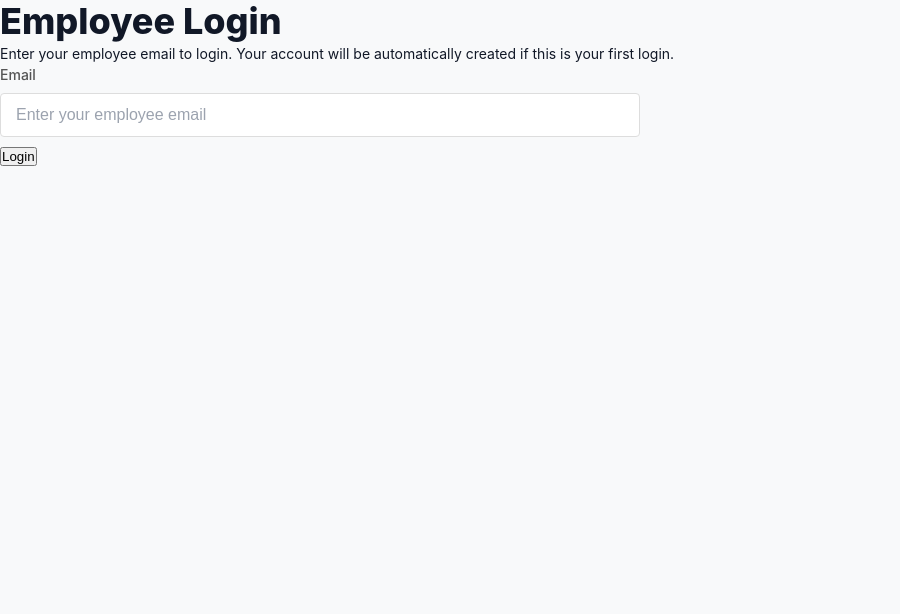
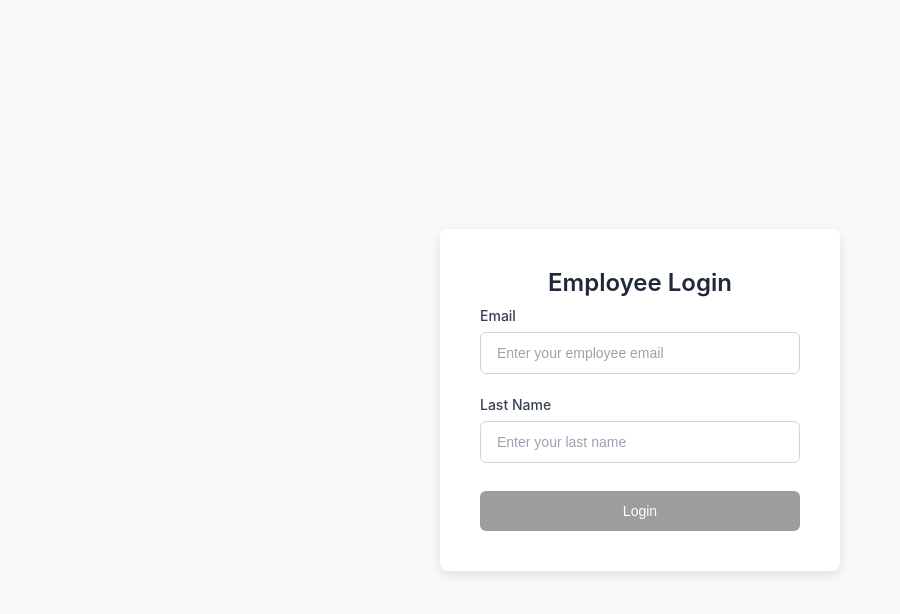
Before and after one commit to MdTanwer/CRM-, a React (Vite) app in the folder frontend/: page /login in a window 1280 px wide. Shown: the top 614 px of the page, without its empty margins (0-900 px from the left). Built offline with nearby package versions, Linux system fonts and the light colour scheme; no server answers.

Commit message:
login funality work is done

```diff
--- a/frontend/src/components/leads/LeadsTable.tsx
+++ b/frontend/src/components/leads/LeadsTable.tsx
@@ -1,12 +1,11 @@
-import React, { useMemo, useState } from "react";
+import React, { useMemo } from "react";
 import {
   useReactTable,
   getCoreRowModel,
   getPaginationRowModel,
   flexRender,
 } from "@tanstack/react-table";
-import type { ColumnDef, RowSelectionState } from "@tanstack/react-table";
-import { FaEllipsisV, FaEdit, FaTrash } from "react-icons/fa";
+import type { ColumnDef } from "@tanstack/react-table";
 import axios from "axios";
 import { toast } from "react-toastify";
 import "../../styles/leads.css";
@@ -48,20 +47,14 @@ export const LeadsTable: React.FC<LeadsTableProps> = ({
   onDataChange,
   onEditLead,
 }) => {
-  const [rowSelection, setRowSelection] = useState<RowSelectionState>({});
-  const [activeMenu, setActiveMenu] = useState<string | null>(null);
-  const [isDeleting, setIsDeleting] = useState(false);
-
   const handleEditLead = (leadId: string) => {
     if (onEditLead) {
       onEditLead(leadId);
     }
-    setActiveMenu(null);
   };
 
   const handleDeleteLead = async (leadId: string) => {
     try {
-      setIsDeleting(true);
       // Call the delete API
       await axios.delete(`http://localhost:3000/api/v1/leads/${leadId}`);
 
@@ -78,15 +71,7 @@ export const LeadsTable: React.FC<LeadsTableProps> = ({
         error?.response?.data?.message || "Failed to delete lead";
       toast.error(errorMsg);
       console.error("Error deleting lead:", error);
-    } finally {
-      setIsDeleting(false);
-      setActiveMenu(null);
     }
-  };
-
-  const toggleMenu = (leadId: string, e: React.MouseEvent) => {
-    e.stopPropagation(); // Prevent the click from bubbling up
-    setActiveMenu(activeMenu === leadId ? null : leadId);
   };
 
   const getStatusBadgeClass = (status: string) => {
@@ -128,24 +113,6 @@ export const LeadsTable: React.FC<LeadsTableProps> = ({
 
   const columns = useMemo<ColumnDef<Lead, any>[]>(
     () => [
-      {
-        id: "select",
-        header: ({ table }) => (
-          <input
-            type="checkbox"
-            checked={table.getIsAllPageRowsSelected()}
-            onChange={table.getToggleAllPageRowsSelectedHandler()}
-          />
-        ),
-        cell: ({ row }) => (
-          <input
-            type="checkbox"
-            checked={row.getIsSelected()}
-            onChange={row.getToggleSelectedHandler()}
-          />
-        ),
-        size: 40,
-      },
       {
         accessorKey: "name",
         header: "Name",
@@ -219,72 +186,21 @@ export const LeadsTable: React.FC<LeadsTableProps> = ({
         },
         size: 150,
       },
-      {
-        id: "actions",
-        header: "",
-        cell: ({ row }) => (
-          <div className="lead-action-menu">
-            <button
-              className="lead-action-btn"
-              onClick={(e) => toggleMenu(row.original._id, e)}
-            >
-              <FaEllipsisV />
-            </button>
-            {activeMenu === row.original._id && (
-              <div
-                className="lead-action-tooltip"
-                onClick={(e) => e.stopPropagation()}
-              >
-                <button
-                  className="lead-tooltip-btn"
-                  onClick={() => handleEditLead(row.original._id)}
-                >
-                  <FaEdit /> <span>Edit</span>
-                </button>
-                <button
-                  className="lead-tooltip-btn lead-delete-btn"
-                  onClick={() => handleDeleteLead(row.original._id)}
-                  disabled={isDeleting}
-                >
-                  <FaTrash />{" "}
-                  <span>{isDeleting ? "Deleting..." : "Delete"}</span>
-                </button>
-              </div>
-            )}
-          </div>
-        ),
-        size: 40,
-      },
     ],
-    [activeMenu, isDeleting]
+    []
   );
 
   const table = useReactTable({
     data,
     columns,
-    state: {
-      rowSelection,
-      pagination: { pageIndex, pageSize: PAGE_SIZE },
-    },
-    onRowSelectionChange: setRowSelection,
     getCoreRowModel: getCoreRowModel(),
     getPaginationRowModel: getPaginationRowModel(),
     manualPagination: true,
     pageCount,
+    state: {
+      pagination: { pageIndex, pageSize: PAGE_SIZE },
+    },
   });
-
-  // Close menu when clicking outside
-  React.useEffect(() => {
-    const handleClickOutside = () => {
-      setActiveMenu(null);
-    };
-
-    document.addEventListener("click", handleClickOutside);
-
-    return () => {
-      document.removeEventListener("click", handleClickOutside);
-    };
-  }, []);
 
   return (
     <div className="leads-table-wrapper">
--- a/frontend/src/context/AuthContext.tsx
+++ b/frontend/src/context/AuthContext.tsx
@@ -15,7 +15,7 @@ interface AuthContextType {
   token: string | null;
   isAuthenticated: boolean;
   loading: boolean;
-  login: (email: string) => Promise<boolean>;
+  login: (email: string, lastName: string) => Promise<boolean>;
   logout: () => void;
   setUser: (user: User | null) => void;
 }
@@ -53,10 +53,13 @@ export const AuthProvider: React.FC<{ children: React.ReactNode }> = ({
     loadUser();
   }, [token]);
 
-  const login = async (email: string): Promise<boolean> => {
+  const login = async (email: string, lastName: string): Promise<boolean> => {
     try {
       setLoading(true);
-      const { token: newToken, user: userData } = await loginUser(email);
+      const { token: newToken, user: userData } = await loginUser(
+        email,
+        lastName
+      );
 
       localStorage.setItem("token", newToken);
       setToken(newToken);
@@ -66,7 +69,7 @@ export const AuthProvider: React.FC<{ children: React.ReactNode }> = ({
       return true;
     } catch (error) {
       console.error("Login failed:", error);
-      toast.error("Login failed. Please check your email.");
+      toast.error("Login failed. Please check your email and last name.");
       return false;
     } finally {
       setLoading(false);
--- a/frontend/src/pages/LoginPage.tsx
+++ b/frontend/src/pages/LoginPage.tsx
@@ -1,9 +1,11 @@
 import React, { useState } from "react";
 import { useNavigate } from "react-router-dom";
 import { useAuth } from "../context/AuthContext";
+import "../styles/login.css";
 
 const LoginPage: React.FC = () => {
   const [email, setEmail] = useState("");
+  const [lastName, setLastName] = useState("");
   const [isLoading, setIsLoading] = useState(false);
   const { login } = useAuth();
   const navigate = useNavigate();
@@ -11,16 +13,16 @@ const LoginPage: React.FC = () => {
   const handleSubmit = async (e: React.FormEvent) => {
     e.preventDefault();
 
-    if (!email) {
-      alert("Please enter your email");
+    if (!email || !lastName) {
+      alert("Please enter both your email and last name");
       return;
     }
 
     setIsLoading(true);
 
     try {
-      // Login with email only (password is handled on the server)
-      const success = await login(email);
+      // Login with email and lastName
+      const success = await login(email, lastName);
 
       if (success) {
         navigate("/user");
@@ -36,13 +38,9 @@ const LoginPage: React.FC = () => {
     <div className="login-page">
       <div className="login-container">
         <h1>Employee Login</h1>
-        <p>
-          Enter your employee email to login. Your account will be automatically
-          created if this is your first login.
-        </p>
 
         <form onSubmit={handleSubmit}>
-          <div className="form-group">
+          <div className="login-form-group">
             <label htmlFor="email">Email</label>
             <input
               type="email"
@@ -50,6 +48,18 @@ const LoginPage: React.FC = () => {
               value={email}
               onChange={(e) => setEmail(e.target.value)}
               placeholder="Enter your employee email"
+              required
+            />
+          </div>
+
+          <div className="login-form-group">
+            <label htmlFor="lastName">Last Name</label>
+            <input
+              type="text"
+              id="lastName"
+              value={lastName}
+              onChange={(e) => setLastName(e.target.value)}
+              placeholder="Enter your last name"
               required
             />
           </div>
--- a/frontend/src/services/auth.service.ts
+++ b/frontend/src/services/auth.service.ts
@@ -16,10 +16,11 @@ interface AuthResponse {
 }
 
 // Login user
-export const loginUser = async (email: string) => {
+export const loginUser = async (email: string, password: string) => {
   try {
     const response = await axios.post<AuthResponse>(`${AUTH_API}/login`, {
       email,
+      password,
     });
 
     return {
--- /dev/null
+++ b/frontend/src/styles/login.css
@@ -0,0 +1,99 @@
+.login-page {
+  display: flex;
+  align-items: center;
+  justify-content: center;
+  min-height: 100vh;
+  background-color: #f8f9fa;
+  font-family: -apple-system, BlinkMacSystemFont, "Segoe UI", Roboto, Oxygen,
+    Ubuntu, Cantarell, sans-serif;
+}
+
+.login-container {
+  background: white;
+  border-radius: 8px;
+  box-shadow: 0 4px 12px rgba(0, 0, 0, 0.1);
+  padding: 40px;
+  width: 100%;
+  max-width: 400px;
+  text-align: center;
+}
+
+.login-container h1 {
+  font-size: 24px;
+  font-weight: 600;
+  color: #1f2937;
+  margin-bottom: 8px;
+}
+
+.login-container p {
+  font-size: 14px;
+  color: #6b7280;
+  margin-bottom: 32px;
+  line-height: 1.5;
+}
+
+.login-form-group {
+  margin-bottom: 20px;
+  text-align: left;
+}
+
+.login-form-group label {
+  display: block;
+  font-size: 14px;
+  font-weight: 500;
+  color: #374151;
+  margin-bottom: 6px;
+}
+
+.login-form-group input {
+  width: 100%;
+  padding: 12px 16px;
+  border: 1px solid #d1d5db;
+  border-radius: 6px;
+  font-size: 14px;
+  color: #1f2937;
+  background-color: white;
+  transition: border-color 0.2s, box-shadow 0.2s;
+  box-sizing: border-box;
+}
+
+.login-form-group input:focus {
+  outline: none;
+  border-color: #3b82f6;
+  box-shadow: 0 0 0 3px rgba(59, 130, 246, 0.1);
+}
+
+.login-form-group input::placeholder {
+  color: #9ca3af;
+}
+
+.login-button {
+  width: 100%;
+  background-color: #9d9d9e;
+  color: white;
+  border: none;
+  border-radius: 6px;
+  padding: 12px 20px;
+  font-size: 14px;
+  font-weight: 500;
+  cursor: pointer;
+  transition: background-color 0.2s;
+  margin-top: 8px;
+}
+
+.login-button:hover:not(:disabled) {
+  background-color: #7c7c7e;
+}
+
+.login-button:disabled {
+  background-color: #9ca3af;
+  cursor: not-allowed;
+}
+
+/* Responsive Design */
+@media (max-width: 480px) {
+  .login-container {
+    margin: 20px;
+    padding: 30px 20px;
+  }
+}
```
Also changed, not shown: 2 other files (tests, documents, lock files or other folders).
